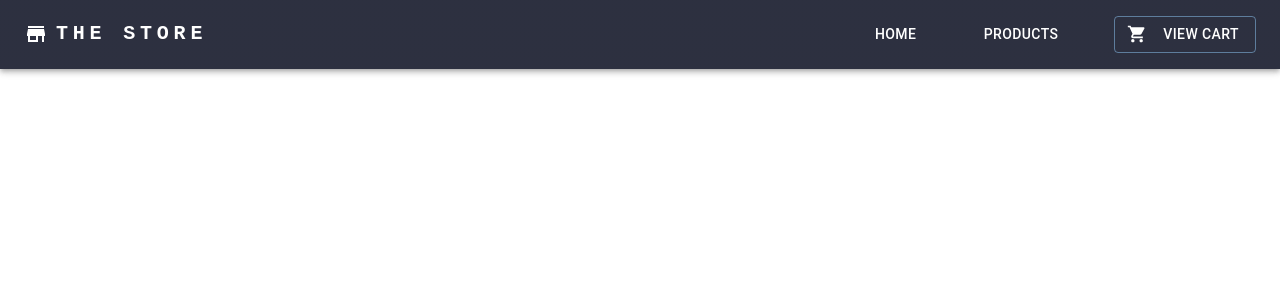
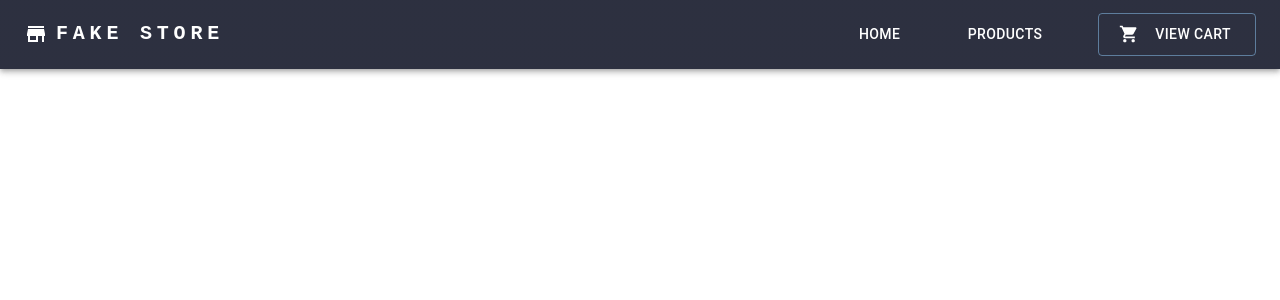
Before and after one commit to carinadiesel-dev/fakestore-react-ts, a React (Vite) app: page / in a window 1280 px wide. Shown: the top 300 px of the page. Built offline with nearby package versions, Linux system fonts and the light colour scheme.

Commit message:
Completed NavBar UI

```diff
--- a/src/components/navigation/index.tsx
+++ b/src/components/navigation/index.tsx
@@ -1,6 +1,5 @@
 import AdbIcon from "@mui/icons-material/Adb";
 import MenuIcon from "@mui/icons-material/Menu";
-import ShoppingCartIcon from "@mui/icons-material/ShoppingCart";
 import StoreIcon from "@mui/icons-material/Store";
 import { Toolbar } from "@mui/material";
 import AppBar from "@mui/material/AppBar";
@@ -12,6 +11,7 @@ import Menu from "@mui/material/Menu";
 import MenuItem from "@mui/material/MenuItem";
 import Typography from "@mui/material/Typography";
 import * as React from "react";
+import CartDrawer from "../CartDrawer";
 
 const pages = ["Home", "Products"];
 
@@ -19,25 +19,14 @@ function NavBar() {
   const [anchorElNav, setAnchorElNav] = React.useState<null | HTMLElement>(
     null
   );
-  const [anchorElUser, setAnchorElUser] = React.useState<null | HTMLElement>(
-    null
-  );
 
   const handleOpenNavMenu = (event: React.MouseEvent<HTMLElement>) => {
     setAnchorElNav(event.currentTarget);
-  };
-  const handleOpenUserMenu = (event: React.MouseEvent<HTMLElement>) => {
-    setAnchorElUser(event.currentTarget);
   };
 
   const handleCloseNavMenu = () => {
     setAnchorElNav(null);
   };
-
-  const handleCloseUserMenu = () => {
-    setAnchorElUser(null);
-  };
-
   return (
     <AppBar position="static" sx={{ bgcolor: "#181C2D" }}>
       <Container maxWidth="xl">
@@ -58,7 +47,7 @@ function NavBar() {
               textDecoration: "none",
             }}
           >
-            THE STORE
+            FAKE STORE
           </Typography>
 
           <Box sx={{ flexGrow: 1, display: { xs: "flex", md: "none" } }}>
@@ -121,6 +110,7 @@ function NavBar() {
               flexGrow: 1,
               display: { xs: "none", md: "flex" },
               justifyContent: "end",
+              alignItems: "center",
               gap: 6,
             }}
           >
@@ -133,20 +123,7 @@ function NavBar() {
                 {page}
               </Button>
             ))}
-            <Button
-              sx={{
-                py: 0,
-                px: 2,
-                color: "white",
-                display: "flex",
-                gap: 1,
-                my: 2,
-              }}
-              variant="outlined"
-              startIcon={<ShoppingCartIcon />}
-            >
-              View Cart
-            </Button>
+            <CartDrawer />
           </Box>
         </Toolbar>
       </Container>
```
Also changed, not shown: src/App.tsx (+2 -5 lines).
